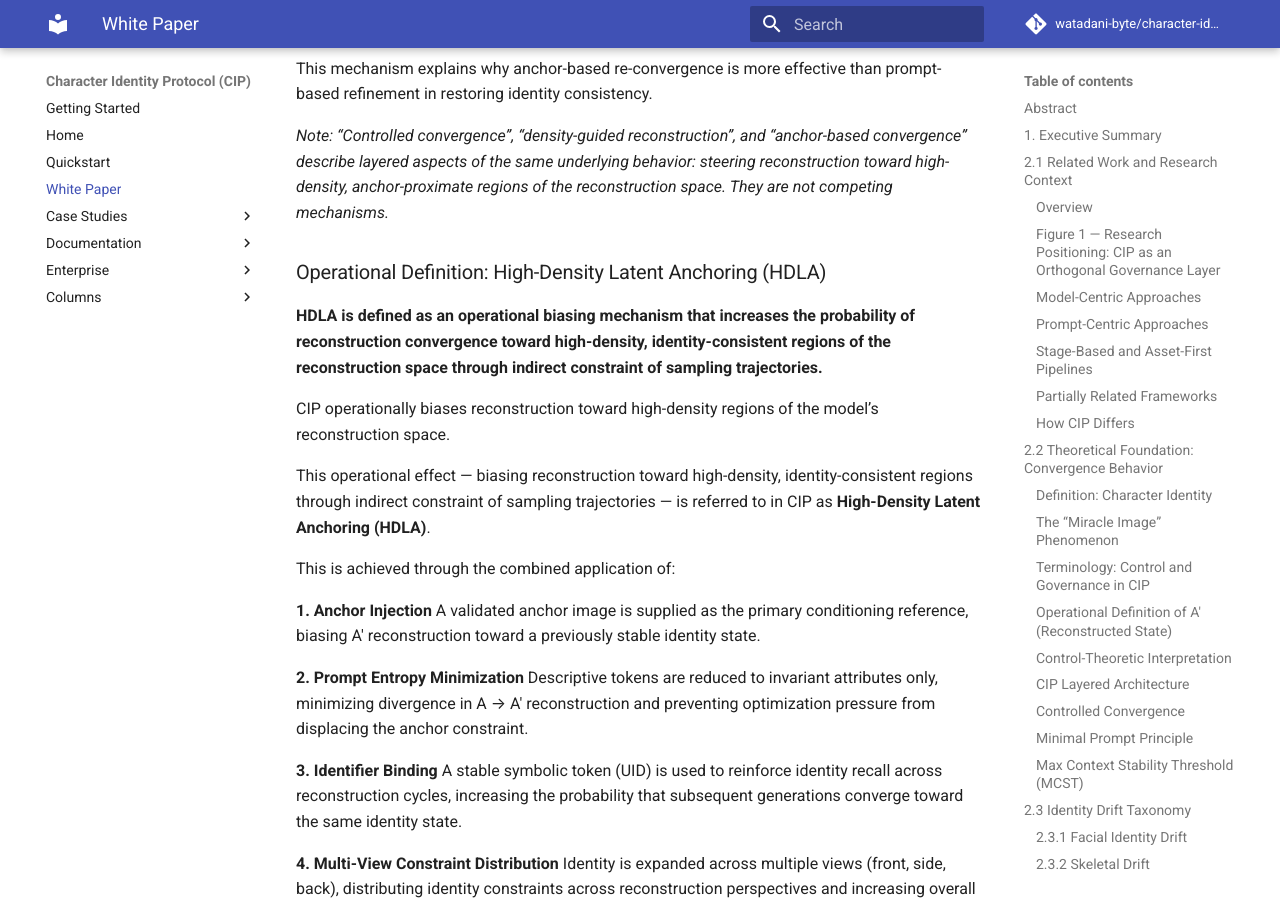
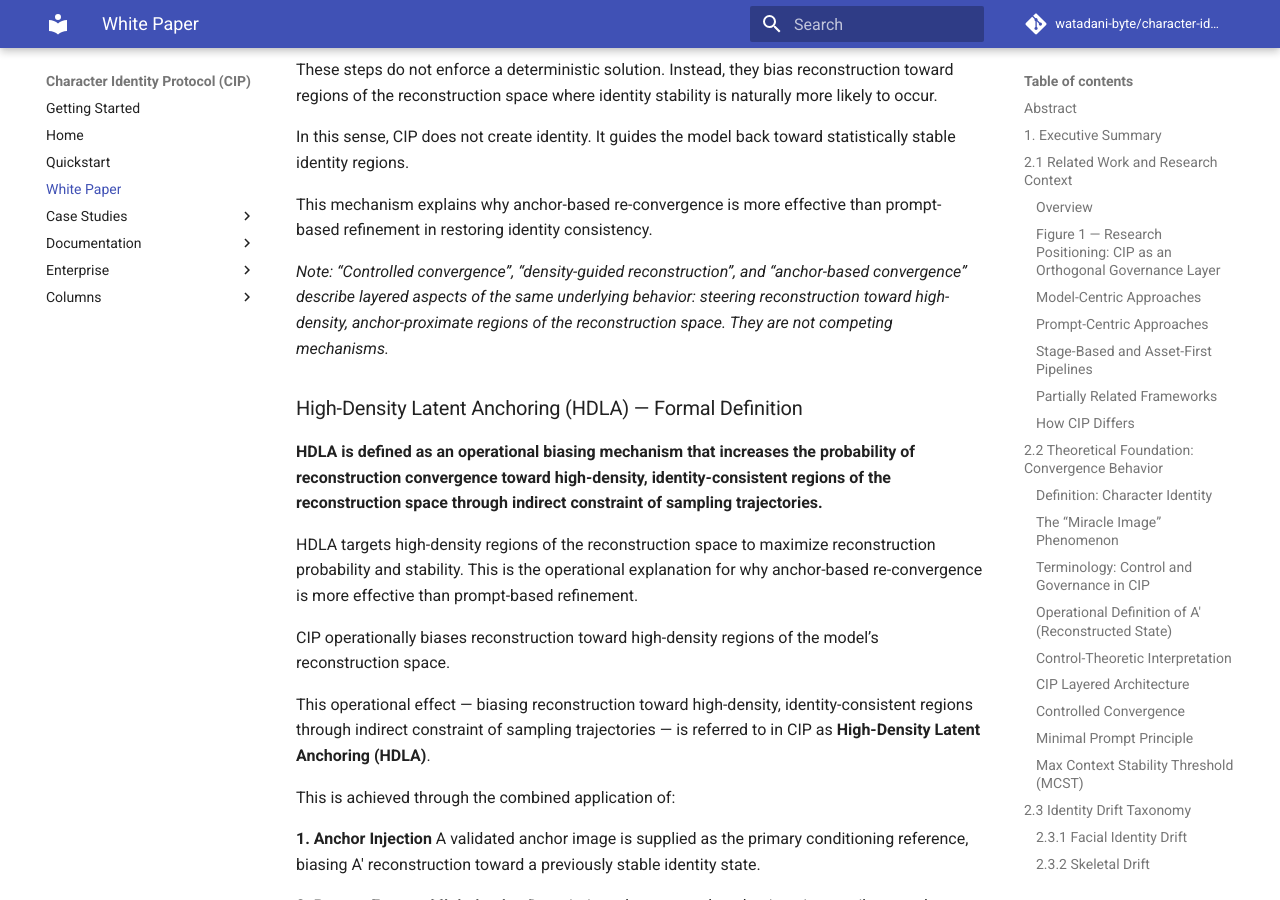
Before and after one commit to watadani-byte/character-identity-protocol, an MkDocs documentation site: the page built from docs/whitepaper_v1.md, in a window 1280 px wide and 900 px high, scrolled down 14575 px. Built offline with MkDocs 1.6.1 and Material for MkDocs 9.7.7, drawn with Linux system fonts in a browser that asks for light colours; comment, search, counter and statistics services are not loaded; some of the changed text lies outside the part shown.

Commit message:
whitepaper_v1.md を更新

````diff
--- a/docs/whitepaper_v1.md
+++ b/docs/whitepaper_v1.md
@@ -190,6 +190,14 @@ Under this interpretation, CIP stabilizes identity by maintaining A′ within a
 
 CIP can therefore be interpreted as a **bounded stochastic control system over A′**: one in which the control objective is not deterministic state replication, but bounded probabilistic convergence to an anchor-defined identity region.
 
+**Objective Function (Operational)**
+
+```
+Maximize: identity similarity to anchor under gate constraints
+Minimize: drift accumulation across reconstruction cycles
+Subject to: Hard Abort condition when drift exceeds gate threshold
+```
+
 ### CIP Layered Architecture
 
 CIP is structured as a multi-layer system spanning conceptual, control-theoretic, operational, and governance layers.
@@ -439,7 +447,7 @@ The formation process is operationally supported by:
 - Minimal prompt reduction (reducing descriptive entropy to stabilize A → A′ transformation)
 - Multi-view expansion (generating a character sheet to distribute identity across reconstruction perspectives)
 
-This process is referred to in CIP as **Anchor Convergence** and constitutes the entry condition of the reconstruction control loop. Without a validated anchor — an output that has passed all identity gates — the CIP protocol cannot begin. This is the operational definition of the reconstruction control entry boundary.
+This process is referred to in CIP as the **Anchor Re-Convergence Method (ARCM)** and constitutes the entry condition of the reconstruction control loop. Without a validated anchor — an output that has passed all identity gates — the CIP protocol cannot begin. This is the operational definition of the reconstruction control entry boundary.
 
 ### Convergence Interpretation: Density-Guided Reconstruction
 
@@ -464,9 +472,11 @@ This mechanism explains why anchor-based re-convergence is more effective than p
 
 *Note: “Controlled convergence”, “density-guided reconstruction”, and “anchor-based convergence” describe layered aspects of the same underlying behavior: steering reconstruction toward high-density, anchor-proximate regions of the reconstruction space. They are not competing mechanisms.*
 
-### Operational Definition: High-Density Latent Anchoring (HDLA)
+### High-Density Latent Anchoring (HDLA) — Formal Definition
 
 **HDLA is defined as an operational biasing mechanism that increases the probability of reconstruction convergence toward high-density, identity-consistent regions of the reconstruction space through indirect constraint of sampling trajectories.**
+
+HDLA targets high-density regions of the reconstruction space to maximize reconstruction probability and stability. This is the operational explanation for why anchor-based re-convergence is more effective than prompt-based refinement.
 
 CIP operationally biases reconstruction toward high-density regions of the model’s reconstruction space.
 
````
Also changed, not shown: other parts of docs/whitepaper_v1.md (+1 -1 lines).
